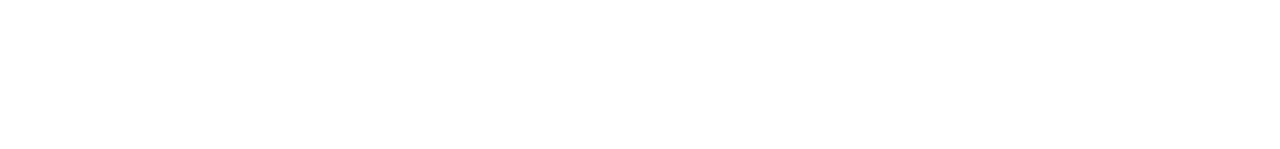
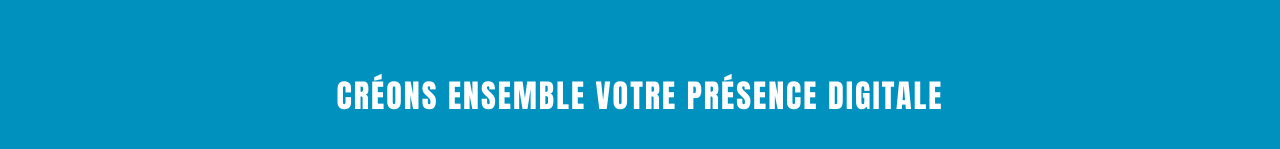
Before and after one commit to LumyaZ/propulse-site, a React (Create React App) app: page / in a window 1280 px wide. Shown: the part 1638-1787 px from the top of the page. Before the commit the page ends 1600 px from the top, so only its background shows below. Built offline with nearby package versions, Linux system fonts and the light colour scheme.

Commit message:
feat: Add Vision component - Create simple section with 1/3 height - Add centered text with inverted colors

```diff
--- a/src/App.jsx
+++ b/src/App.jsx
@@ -2,6 +2,7 @@
 import { BrowserRouter as Router } from 'react-router-dom';
 import Menu from './components/Menu/Menu';
 import Agency from './components/Agency/Agency';
+import Vision from './components/Vision/Vision';
 import './styles/main.scss';
 
 function App() {
@@ -18,6 +19,7 @@
             </div>
           </section>
           <Agency />
+          <Vision />
         </main>
       </div>
     </Router>
--- /dev/null
+++ b/src/components/Vision/Vision.jsx
@@ -0,0 +1,12 @@
+import React from 'react';
+import './Vision.scss';
+
+const Vision = () => {
+  return (
+    <section id="vision" className="vision">
+      <p className="vision__text">Créons ensemble votre présence digitale</p>
+    </section>
+  );
+};
+
+export default Vision;
--- /dev/null
+++ b/src/components/Vision/Vision.scss
@@ -0,0 +1,19 @@
+@import '../../styles/variables';
+
+.vision {
+  height: 33.333vh;
+  width: 100%;
+  background-color: $primary-color;
+  display: flex;
+  align-items: center;
+  justify-content: center;
+  text-align: center;
+
+  &__text {
+    font-family: $font-primary;
+    font-size: 2rem;
+    color: white;
+    text-transform: uppercase;
+    letter-spacing: 2px;
+  }
+}
```
